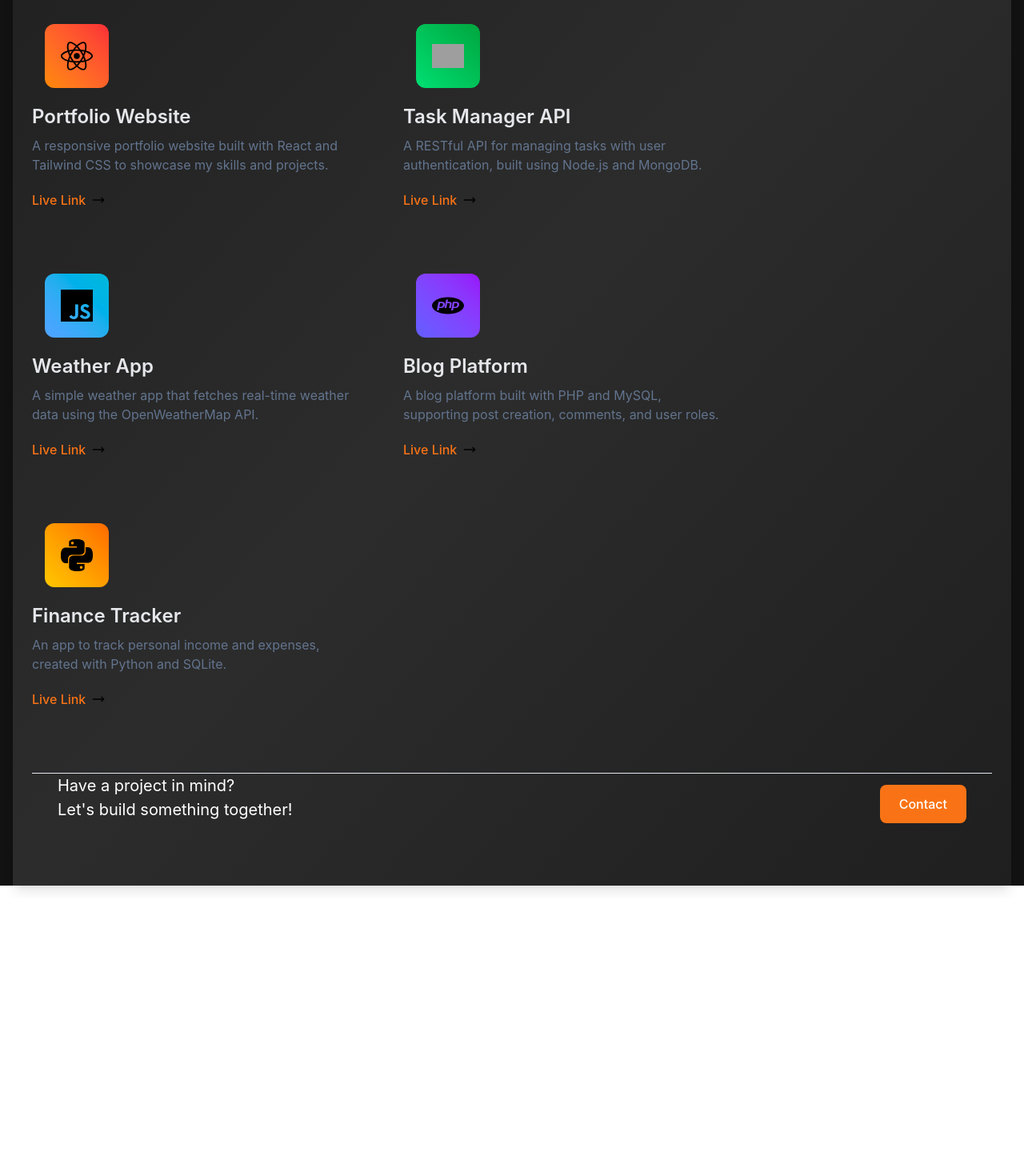
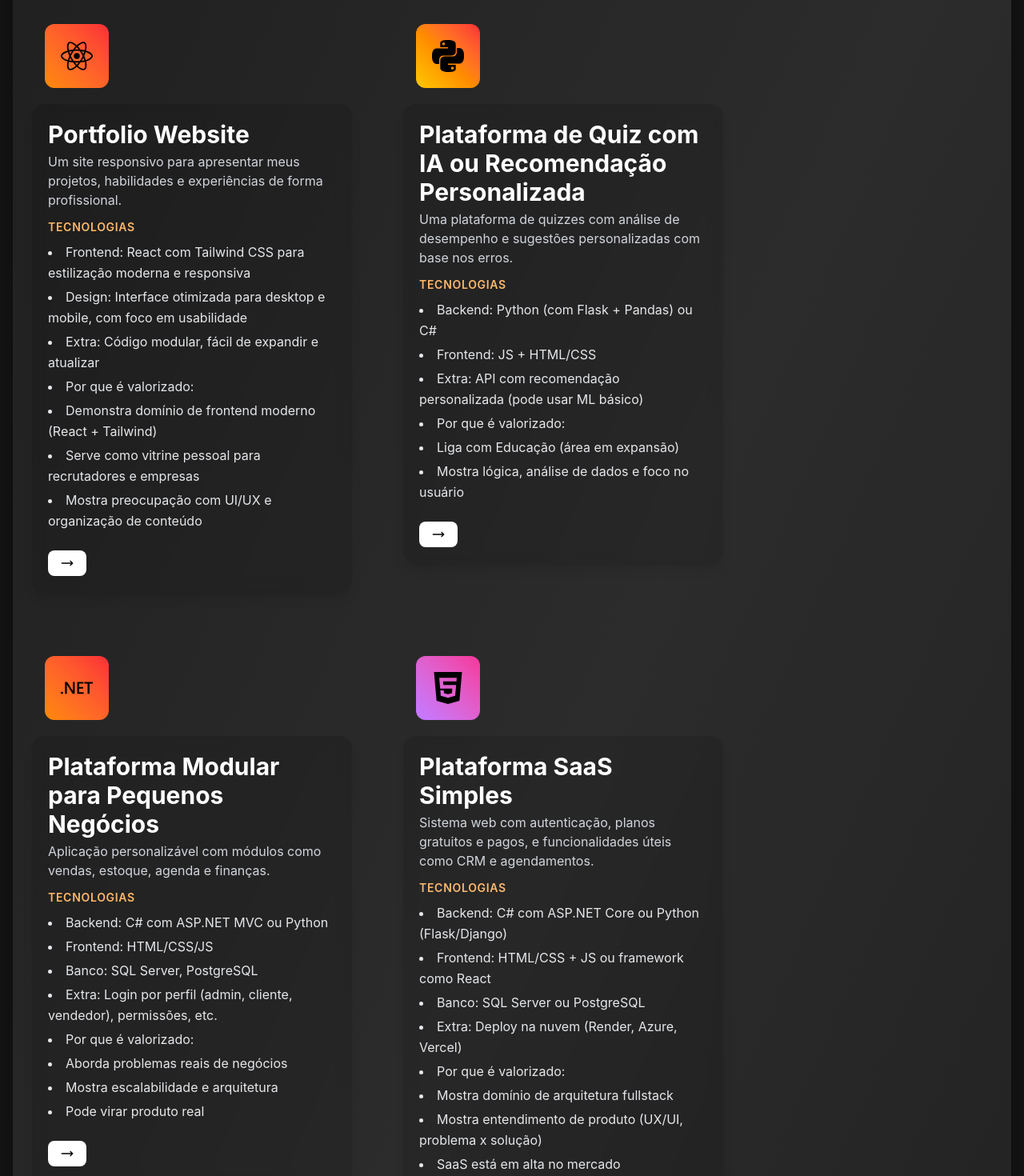
Before and after one commit to EnricoBessa/EnricoBessaPortifolio, a React (Vite) app in the folder 3d_portifolio/: page /projects in a window 1280 px wide. Shown: the part 300-1770 px from the top of the page at 80% size. Before the commit the page ends 1423 px from the top, so only its background shows below. Built offline with nearby package versions, Linux system fonts and the light colour scheme; grey boxes are pictures that could not be loaded.

Commit message:
Atualizando o Projects.jsx

```diff
--- a/3d_portifolio/src/constants/index.js
+++ b/3d_portifolio/src/constants/index.js
@@ -3,6 +3,10 @@
 export const skills = [
   {
     name: 'C#',
+    imageUrl: '/images/csharp.png',
+  },
+  {
+    name: 'DotNet',
     imageUrl: '/images/dotnet.svg',
   },
   {
@@ -16,6 +20,10 @@ export const skills = [
   {
     name: 'CSS',
     imageUrl: '/images/css.svg',
+  },
+  {
+    name: 'Mysql',
+    imageUrl: '/images/mysql.svg',
   },
   {
     name: 'Python',
@@ -97,37 +105,106 @@ export const education = [
 export const projects = [
   {
     name: 'Portfolio Website',
-    description: 'A responsive portfolio website built with React and Tailwind CSS to showcase my skills and projects.',
+    initialDescription: 'Um site responsivo para apresentar meus projetos, habilidades e experiências de forma profissional.',
+    technology: 'Tecnologias',
+    description: `
+    Frontend: React com Tailwind CSS para estilização moderna e responsiva
+    Design: Interface otimizada para desktop e mobile, com foco em usabilidade
+    Extra: Código modular, fácil de expandir e atualizar
+
+    Por que é valorizado:
+    Demonstra domínio de frontend moderno (React + Tailwind)
+    Serve como vitrine pessoal para recrutadores e empresas
+    Mostra preocupação com UI/UX e organização de conteúdo`,
     IconUrl: '/images/react.svg',
     link: '',
     theme: 'bg-gradient-to-tr from-orange-400 to-red-500'
   },
   {
-    name: 'Task Manager API',
-    description: 'A RESTful API for managing tasks with user authentication, built using Node.js and MongoDB.',
-    IconUrl: '/images/nodejs.svg',
-    link: 'https://github.com/yourusername/task-manager-api',
-    theme: 'bg-gradient-to-tr from-green-400 to-green-600'
+    name: 'Plataforma de Quiz com IA ou Recomendação Personalizada',
+    initialDescription: 'Uma plataforma de quizzes com análise de desempenho e sugestões personalizadas com base nos erros.',
+    technology: 'Tecnologias',
+    description: `
+    Backend: Python (com Flask + Pandas) ou C#
+    Frontend: JS + HTML/CSS
+    Extra: API com recomendação personalizada (pode usar ML básico)
+
+    Por que é valorizado:
+    Liga com Educação (área em expansão)
+    Mostra lógica, análise de dados e foco no usuário`,
+    IconUrl: '/images/python.svg',
+    link: '#',
+    theme: 'bg-gradient-to-tr from-yellow-400 to-red-500'
   },
   {
-    name: 'Weather App',
-    description: 'A simple weather app that fetches real-time weather data using the OpenWeatherMap API.',
-    IconUrl: '/images/javascript.svg',
-    link: 'https://your-weather-app-link.com',
-    theme: 'bg-gradient-to-tr from-blue-400 to-cyan-500'
+    name: 'Plataforma Modular para Pequenos Negócios',
+    initialDescription: 'Aplicação personalizável com módulos como vendas, estoque, agenda e finanças.',
+    technology: 'Tecnologias',
+    description: `
+    Backend: C# com ASP.NET MVC ou Python
+    Frontend: HTML/CSS/JS
+    Banco: SQL Server, PostgreSQL
+    Extra: Login por perfil (admin, cliente, vendedor), permissões, etc.
+
+    Por que é valorizado:
+    Aborda problemas reais de negócios
+    Mostra escalabilidade e arquitetura
+    Pode virar produto real`,
+    IconUrl: '/images/dotnet.svg',
+    link: '#',
+    theme: 'bg-gradient-to-tr from-orange-400 to-red-500'
   },
   {
-    name: 'Blog Platform',
-    description: 'A blog platform built with PHP and MySQL, supporting post creation, comments, and user roles.',
-    IconUrl: '/images/php.svg',
-    link: 'https://github.com/yourusername/blog-platform',
-    theme: 'bg-gradient-to-tr from-indigo-500 to-purple-600'
+    name: 'Plataforma SaaS Simples',
+    initialDescription: 'Sistema web com autenticação, planos gratuitos e pagos, e funcionalidades úteis como CRM e agendamentos.',
+    technology: 'Tecnologias',
+    description: `
+    Backend: C# com ASP.NET Core ou Python (Flask/Django)
+    Frontend: HTML/CSS + JS ou framework como React
+    Banco: SQL Server ou PostgreSQL
+    Extra: Deploy na nuvem (Render, Azure, Vercel)
+
+    Por que é valorizado:
+    Mostra domínio de arquitetura fullstack
+    Mostra entendimento de produto (UX/UI, problema x solução)
+    SaaS está em alta no mercado`,
+    IconUrl: '/images/html5.svg',
+    link: '#',
+    theme: 'bg-gradient-to-tr from-purple-400 to-pink-500'
   },
   {
-    name: 'Finance Tracker',
-    description: 'An app to track personal income and expenses, created with Python and SQLite.',
+    name: 'Dashboard de Monitoramento de Rede ou Infraestrutura',
+    initialDescription: 'Sistema que monitora máquinas, IPs, tráfego de rede e recursos do sistema em tempo real.',
+    technology: 'Tecnologias',
+    description: `
+    Backend: Python com psutil, ping3 ou socket, ou C#
+    Frontend: Dashboard com JS ou React
+    Banco: SQLite ou PostgreSQL
+    Extra: Gráficos com Chart.js ou Recharts
+
+    Por que é valorizado:
+    Mostra conhecimento em redes e sistemas
+    Serve como ferramenta prática para empresas
+    Pode evoluir para DevOps/SRE`,
     IconUrl: '/images/python.svg',
-    link: 'https://github.com/yourusername/finance-tracker',
-    theme: 'bg-gradient-to-tr from-yellow-400 to-orange-500'
+    link: '#',
+    theme: 'bg-gradient-to-tr from-blue-500 to-indigo-600'
   },
+  {
+    name: 'Sistema de RH ou Controle de Vagas com Recrutamento Inteligente',
+    initialDescription: 'Plataforma para empresas publicarem vagas e receberem recomendações inteligentes de candidatos.',
+    technology: 'Tecnologias',
+    description: `
+    Backend: C# ou Python
+    Frontend: JS/HTML
+    Banco: SQL
+    Extra: Pode usar NLP (Processamento de Linguagem Natural) básico com Python para "match" de currículos
+
+    Por que é valorizado:
+    RH tech está crescendo muito
+    Mostra aplicação de lógica, design de sistema e pode até entrar em temas de IA`,
+    IconUrl: '/images/javascript.svg',
+    link: '#',
+    theme: 'bg-gradient-to-tr from-green-500 to-teal-600'
+  }
 ];
--- a/3d_portifolio/src/pages/About.jsx
+++ b/3d_portifolio/src/pages/About.jsx
@@ -11,9 +11,12 @@ const About = () => {
           Hello, I'm <span className="orange-gradient_text font-semibold drop-shadow">Enrico</span>
         </h1>
 
-        <div className="mt-5 text-slate-400 text-lg max-w-prose mx-auto leading-relaxed">
+        <div className="mt-5 text-slate-400 text-lg mx-auto leading-relaxed text-justify">
           <p>
-            Software Engineer ...................
+            I am a Brazilian Software Engineering student, and throughout my journey, I have had the opportunity to work on diverse projects, such as developing a management software .....
+            These experiences allowed me to explore modern tools such as Spring Boot, Next.js, TailwindCSS, and React, as well as enhance my skills in problem-solving and delivering practical
+            and efficient solutions. My goal is to create robust and intuitive systems that generate positive impact, valuing both technical aspects and user experience. Beyond the technical
+            field, I aim to grow by learning new skills, such as .....
           </p>
         </div>
 
--- a/3d_portifolio/src/pages/Projects.jsx
+++ b/3d_portifolio/src/pages/Projects.jsx
@@ -27,17 +27,25 @@ const Projects = () => {
                 <img src={project.IconUrl} alt="project icon" className="w-1/2 h-1/2 object-contain" />
               </div>
             </div>
-            <div className=" mt-5 flex flex-col">
-              <h4 className="text-2xl font-poppins font-semibold">{project.name}</h4>
-              <p className="mt-2 text-slate-500">{project.description}</p>
-              <div className="mt-5 flex items-center gap-2 font-poppins">
+            <div className="mt-5 flex flex-col bg-black/10 p-5 rounded-2xl shadow-lg backdrop-blur-sm">
+              <h4 className="text-3xl font-bold text-white mb-1">{project.name}</h4>
+              <p className="text-gray-300 text-base mb-3">{project.initialDescription}</p>
+              <h5 className="text-orange-300 text-sm uppercase font-semibold tracking-wider">{project.technology}</h5>
+              <ul className="mt-2 list-disc list-inside text-gray-200 space-y-1">
+                {project.description.split("\n").map((line, idx) =>
+                  line.trim() !== '' ? (
+                    <li key={idx} className="leading-relaxed">{line}</li>
+                  ) : null
+                )}
+              </ul>
+              <div className="mt-6">
                 <Link
                   to={project.link}
-                  target='_blank'
-                  rel='noopener noreferrer'
-                  className="font-semibold text-white flex items-center gap-2"
+                  target="_blank"
+                  rel="noopener noreferrer"
+                  className="inline-flex items-center gap-2 px-4 py-2 bg-white text-black rounded-lg font-semibold transition hover:bg-orange-300"
                 >
-                  Live Link <img src={arrow} alt="arrow" className="w-4 h-4 object-contain" />
+                  <img src={arrow} alt="arrow" className="w-4 h-4 object-contain" />
                 </Link>
               </div>
             </div>
--- a/3d_portifolio/src/translation/translation.jsx
+++ b/3d_portifolio/src/translation/translation.jsx
@@ -7,7 +7,7 @@ const resources = {
   en: {
     translation: {
       welcome: "Welcome",
-      about: "About us",
+      about: "About",
       home: "Home",
       projects: "Projects",
       contact: "Contact"
@@ -16,7 +16,7 @@ const resources = {
   pt: {
     translation: {
       welcome: "Bem-vindo",
-      about: "Sobre nós",
+      about: "Sobre",
       home: "Início",
       projects: "Projetos",
       contact: "Contato"
```
Also changed, not shown: 3d_portifolio/images/csharp.png (added), 3d_portifolio/images/mysql.svg (added).
